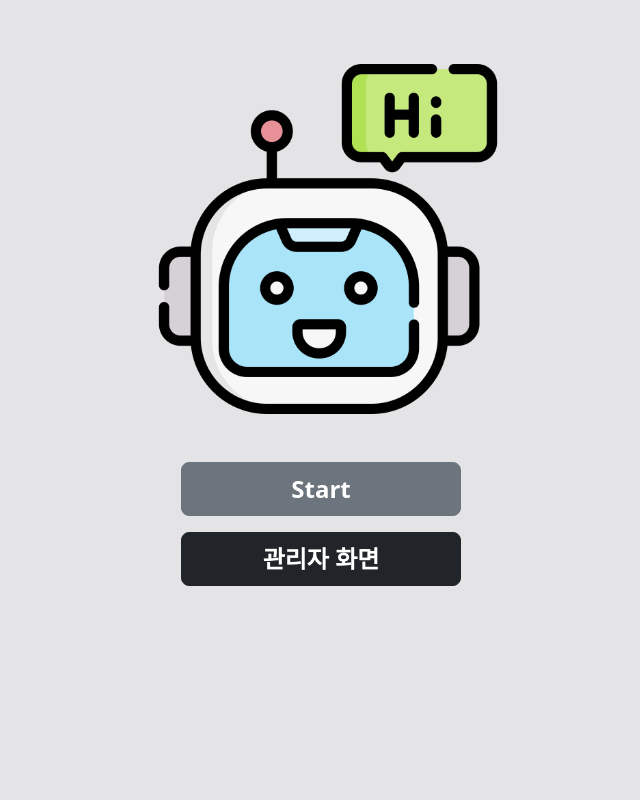
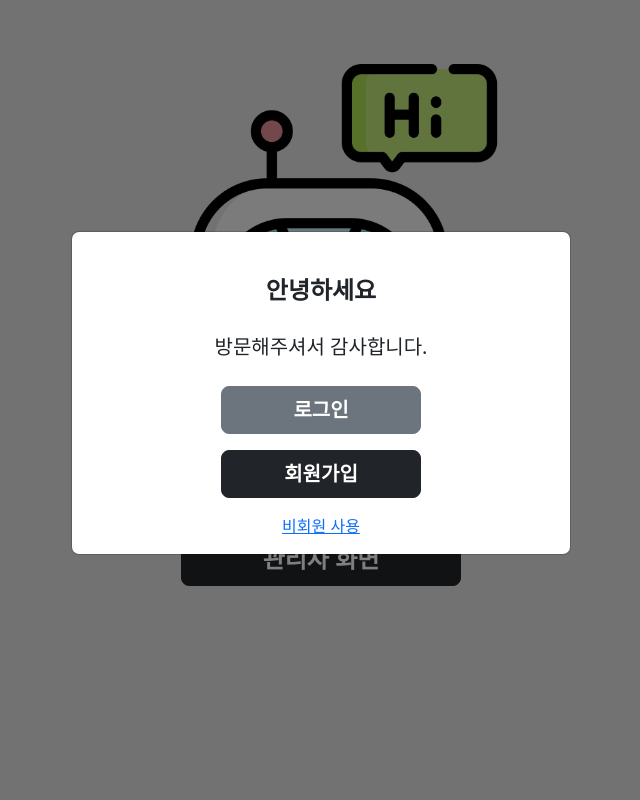
Before and after one commit to Song-yk/chatbot, a Django app: page / in a window 1280 px wide. Shown: the whole page, without its empty margins (319-959 px from the left). Run offline with Django 4.2, Linux system fonts and the light colour scheme.

Commit message:
login 페이지

```diff
--- a/templates/index.html
+++ b/templates/index.html
@@ -6,6 +6,14 @@
     <meta charset="utf-8">
     <link href="https://cdn.jsdelivr.net/npm/bootstrap@5.3.3/dist/css/bootstrap.min.css" rel="stylesheet" integrity="sha384-QWTKZyjpPEjISv5WaRU9OFeRpok6YctnYmDr5pNlyT2bRjXh0JMhjY6hW+ALEwIH" crossorigin="anonymous">
     <link rel="stylesheet" href="{% static 'base.css' %}" />
+    <style>
+        .modal-dialog {
+            display: flex;
+            align-items: center;
+            justify-content: center;
+            min-height: calc(100vh - 70px); /* 상단 및 하단 여백 고려 */
+        }
+    </style>
 </head>
 <body>
     <div class="d-flex justify-content-center align-items-center p-5">
@@ -15,8 +23,49 @@
             </div>
             <div>
                 <button type="button" class="btn btn-secondary btn-lg w-50 fw-bold fs-4 mb-3" onclick="location.href='/chatgpt/'" >Start</button>
-                    <button type="button" class="btn btn-dark btn-lg w-50 fw-bold fs-4" onclick="location.href='/admin/'" >관리자 화면</button>
+                <button type="button" class="btn btn-dark btn-lg w-50 fw-bold fs-4 mb-3" onclick="location.href='/admin/'" >관리자 화면</button>
+            {% if user.is_authenticated %}
+                <div><a href="{% url 'logout' %}" class="btn btn-danger w-50 btn-lg fw-bold fs-4 mb-3">로그아웃</a></div>
+            {% endif %}
             </div>
         </div>
     </div>
+
+    <!-- Modal -->
+    <div class="modal fade" id="exampleModal" tabindex="-1" aria-labelledby="exampleModalLabel" aria-hidden="true">
+        <div class="modal-dialog">
+            <div class="modal-content">
+                <div class="modal-body d-flex flex-column justify-content-center align-items-center">
+                    <p class="m-4 fw-bold fs-4">안녕하세요</p>
+                    <p class="mb-4 fs-5">방문해주셔서 감사합니다.</p>
+                    <div>
+                        <button type="button"class="btn btn-secondary btn-lg w-100 fw-bold fs-5 mb-3 mr-2" onclick="location.href='/accounts/login/'" >로그인</button>
+                        <button type="button" class="btn btn-dark btn-lg w-100 fw-bold fs-5 mb-3" onclick="location.href='/accounts/signup/'" >회원가입</button>
+                    </div>
+                    <div><a href="#" class="cursor-pointer font-semibold text-token-text-secondary underline sm:text-sm" data-testid="dismiss-welcome">비회원 사용</a></div>
+                </div>
+            </div>
+        </div>
+    </div>
+    <script src="https://cdn.jsdelivr.net/npm/bootstrap@5.2.3/dist/js/bootstrap.bundle.min.js" integrity="sha384-kenU1KFdBIe4zVF0s0G1M5b4hcpxyD9F7jL+jjXkk+Q2h455rYXK/7HAuoJl+0I4" crossorigin="anonymous"></script>
+    <script src="https://ajax.googleapis.com/ajax/libs/jquery/3.7.1/jquery.min.js"></script>
+    <script>
+        // DOM이 준비되면 실행
+        $(document).ready(function(){
+            // 모달 표시
+
+            var isAuthenticated = {{ user.is_authenticated|yesno:"true,false" }};
+
+            // 만약 사용자가 인증되었다면 모달을 닫음
+            if (isAuthenticated) {
+                $('#exampleModal').modal('hide');
+            }else{
+                $('#exampleModal').modal('show');
+            }
+
+            console.log("####################")
+            console.log(isAuthenticated);
+        });
+    </script>
 </body>
+</html>
```
Lines whose indentation alone changed are shown as unchanged.
